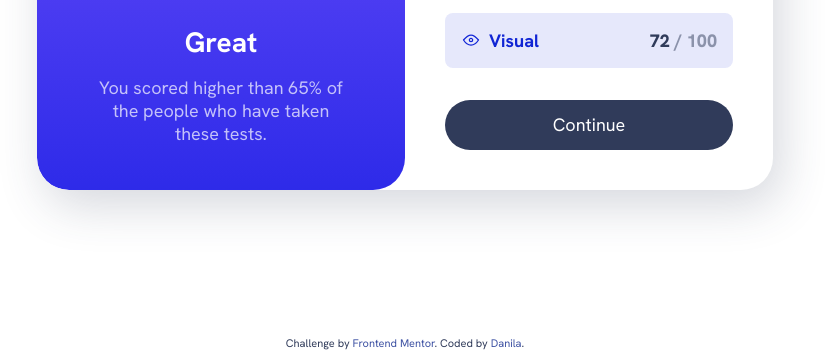
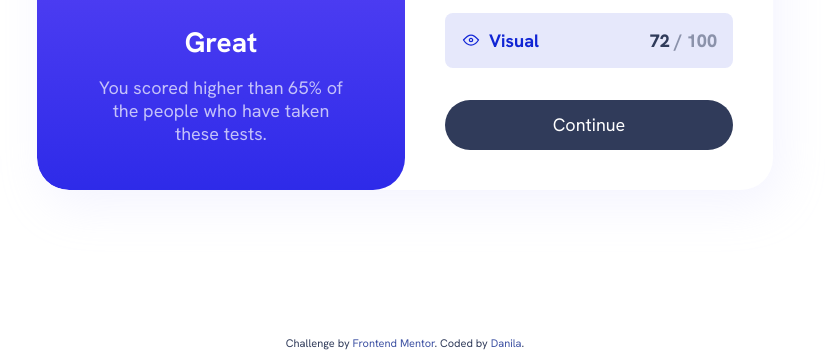
Before and after one commit to WMascot/results-summary-component-main, a plain HTML site: page index.html in a window 1280 px wide. Shown: the part 450-800 px from the top of the page, without its empty margins (235-1060 px from the left). Drawn offline with Linux system fonts and the light colour scheme.

Commit message:
box-shadow fix

```diff
--- a/css/index.scss
+++ b/css/index.scss
@@ -94,7 +94,7 @@ body {
         grid-template-columns: 1fr 1fr;
         border-radius: var(--border-radius);
         overflow: hidden;
-        box-shadow: 0.5rem 1rem 3rem hsl(var(--clr-neutral-hsl-700), 0.2);
+        box-shadow: 0.5rem 1rem 3rem hsl(var(--clr-neutral-hsl-300), 0.2);
     }
 
     @media (max-width: 600px) {
```
Also changed, not shown: css/index.css.
